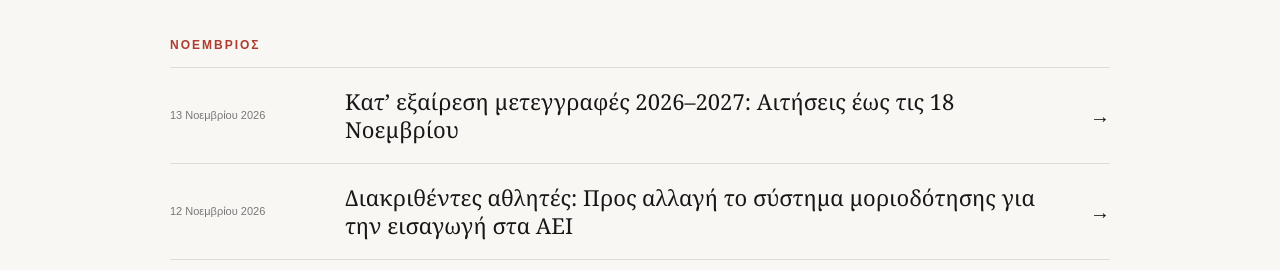
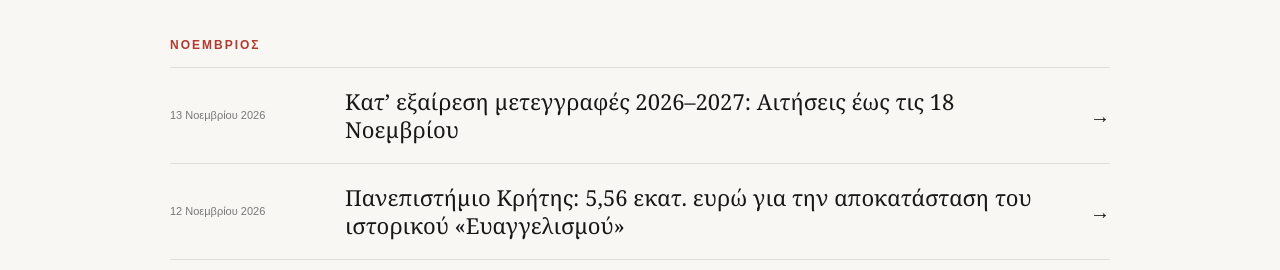
Before and after one commit to neoikainea/neoikainea, a plain HTML site: page news-archive.html in a window 1280 px wide. Shown: the part 530-800 px from the top of the page. Drawn offline with Linux system fonts and the light colour scheme.

Commit message:
Update news-archive.html

```diff
--- a/news-archive.html
+++ b/news-archive.html
@@ -131,6 +131,27 @@
                         </a>
 
                     </div>
+
+
+<div class="archive-entry">
+
+                        <span class="archive-entry-date">
+                            12 Νοεμβρίου 2026
+                        </span>
+
+                        <a href="news/evaggelismos_kriti.html"
+                           class="archive-entry-title">
+             Πανεπιστήμιο Κρήτης: 5,56 εκατ. ευρώ για την αποκατάσταση του ιστορικού «Ευαγγελισμού»
+                        </a>
+
+                        <a href="news/evaggelismos_kriti.html"
+                           class="archive-entry-link"
+                           aria-label="Διάβασε το άρθρο">
+                            →
+                        </a>
+
+                    </div>
+
 
 
 <div class="archive-entry">
```
